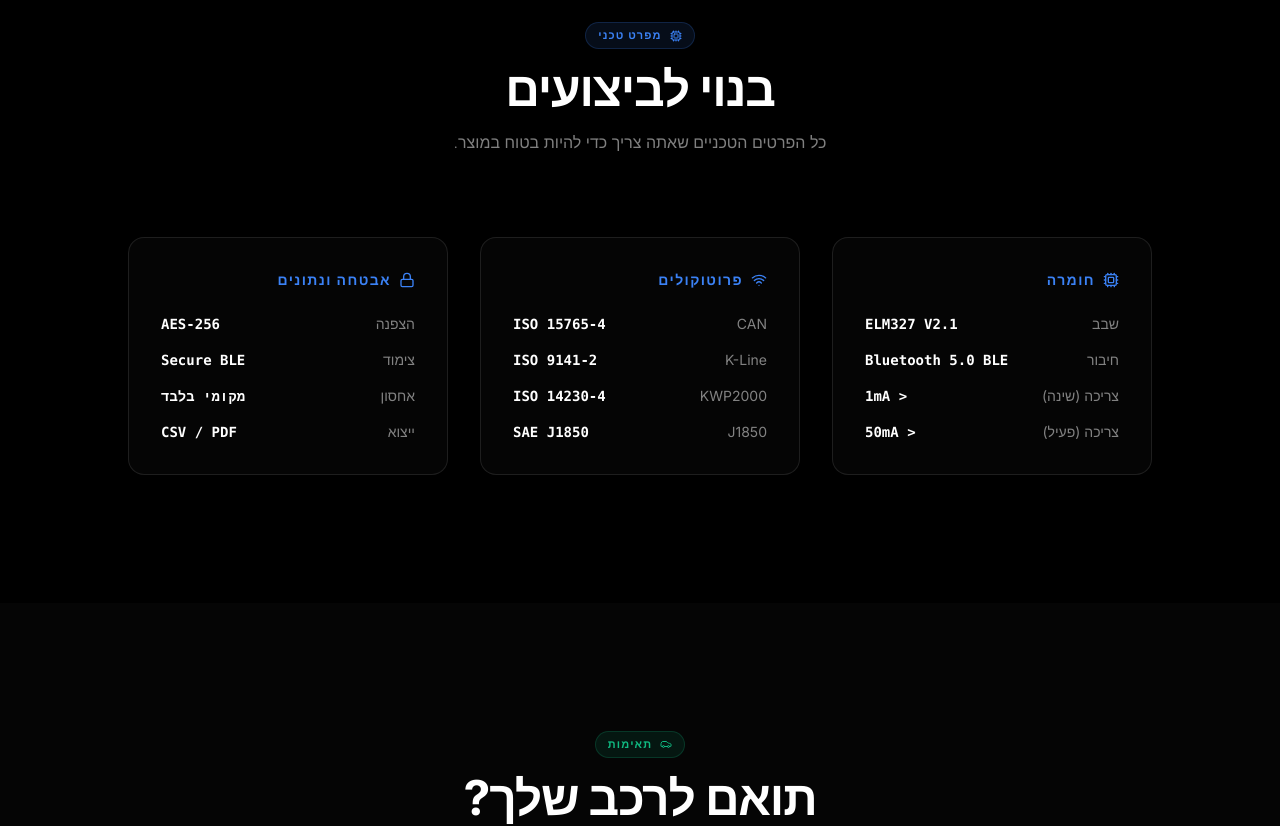
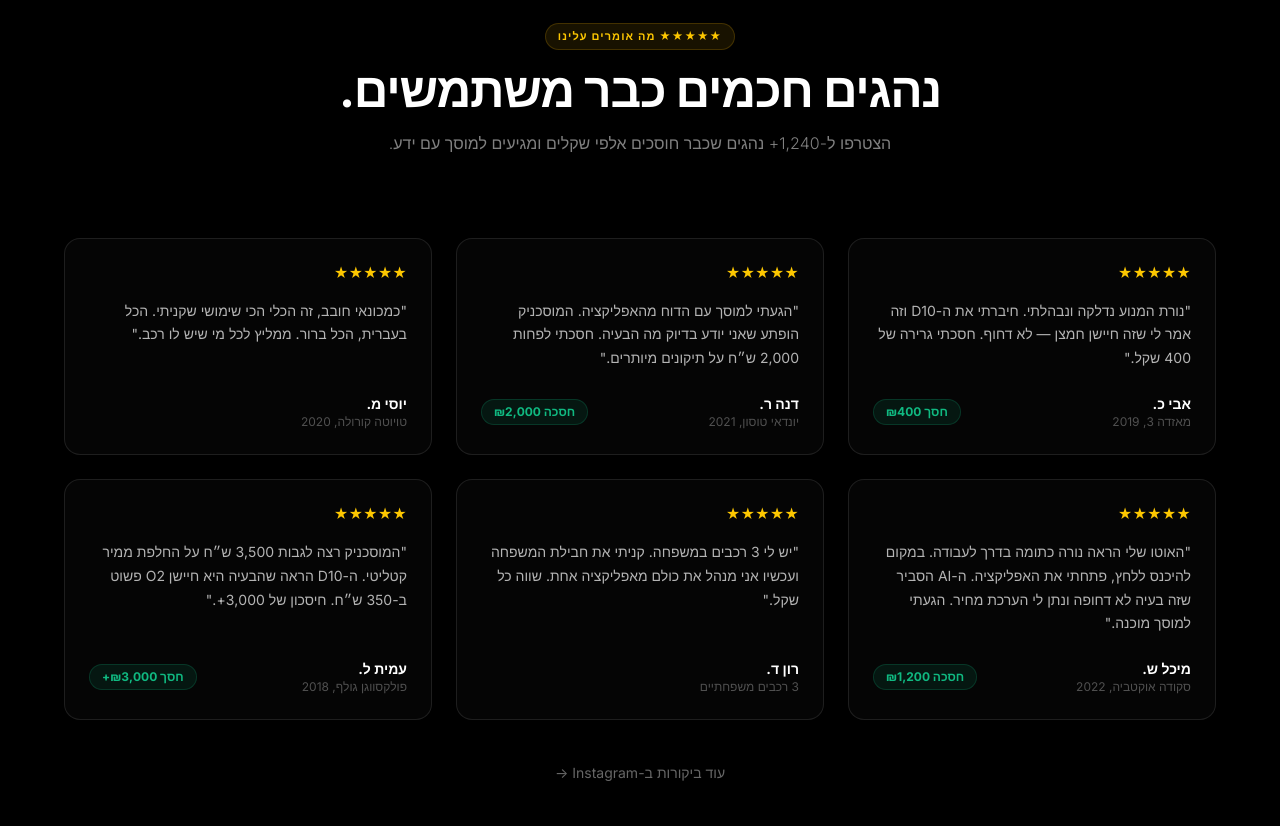
Before and after one commit to ba8080/d10, a React (Vite) app: page / in a window 1280 px wide. Shown: the part 3820-4646 px from the top of the page. Built offline with nearby package versions, Linux system fonts and the light colour scheme.

Commit message:
Add testimonials section and Instagram link

```diff
--- a/src/App.tsx
+++ b/src/App.tsx
@@ -465,6 +465,97 @@ const HowItWorks = () => {
   );
 };
 
+const Testimonials = () => {
+  const reviews = [
+    {
+      text: "נורת המנוע נדלקה ונבהלתי. חיברתי את ה-D10 וזה אמר לי שזה חיישן חמצן — לא דחוף. חסכתי גרירה של 400 שקל.",
+      name: "אבי כ.",
+      car: "מאזדה 3, 2019",
+      saved: "חסך ₪400"
+    },
+    {
+      text: "הגעתי למוסך עם הדוח מהאפליקציה. המוסכניק הופתע שאני יודע בדיוק מה הבעיה. חסכתי לפחות 2,000 ש״ח על תיקונים מיותרים.",
+      name: "דנה ר.",
+      car: "יונדאי טוסון, 2021",
+      saved: "חסכה ₪2,000"
+    },
+    {
+      text: "כמכונאי חובב, זה הכלי הכי שימושי שקניתי. הכל בעברית, הכל ברור. ממליץ לכל מי שיש לו רכב.",
+      name: "יוסי מ.",
+      car: "טויוטה קורולה, 2020",
+      saved: ""
+    },
+    {
+      text: "האוטו שלי הראה נורה כתומה בדרך לעבודה. במקום להיכנס ללחץ, פתחתי את האפליקציה. ה-AI הסביר שזה בעיה לא דחופה ונתן לי הערכת מחיר. הגעתי למוסך מוכנה.",
+      name: "מיכל ש.",
+      car: "סקודה אוקטביה, 2022",
+      saved: "חסכה ₪1,200"
+    },
+    {
+      text: "יש לי 3 רכבים במשפחה. קניתי את חבילת המשפחה ועכשיו אני מנהל את כולם מאפליקציה אחת. שווה כל שקל.",
+      name: "רון ד.",
+      car: "3 רכבים משפחתיים",
+      saved: ""
+    },
+    {
+      text: "המוסכניק רצה לגבות 3,500 ש״ח על החלפת ממיר קטליטי. ה-D10 הראה שהבעיה היא חיישן O2 פשוט ב-350 ש״ח. חיסכון של 3,000+.",
+      name: "עמית ל.",
+      car: "פולקסווגן גולף, 2018",
+      saved: "חסך ₪3,000+"
+    }
+  ];
+
+  return (
+    <section id="testimonials" className="py-16 md:py-32 bg-black" dir="rtl">
+      <div className="container mx-auto px-6">
+        <div className="text-center mb-12 md:mb-20">
+          <div className="inline-flex items-center gap-2 px-3 py-1 rounded-full bg-yellow-500/10 border border-yellow-500/20 text-yellow-400 text-[11px] font-bold uppercase tracking-widest mb-4">
+            ★★★★★ מה אומרים עלינו
+          </div>
+          <h2 className="text-3xl md:text-5xl font-bold text-white mb-4 tracking-tight">נהגים חכמים כבר משתמשים.</h2>
+          <p className="text-white/50 font-light text-base">הצטרפו ל-1,240+ נהגים שכבר חוסכים אלפי שקלים ומגיעים למוסך עם ידע.</p>
+        </div>
+        <div className="grid md:grid-cols-3 gap-6 max-w-6xl mx-auto">
+          {reviews.map((review, i) => (
+            <motion.div
+              key={i}
+              initial={{ opacity: 0, y: 20 }}
+              whileInView={{ opacity: 1, y: 0 }}
+              viewport={{ once: true }}
+              transition={{ duration: 0.6, delay: i * 0.08 }}
+              className="p-6 rounded-2xl border border-white/10 bg-white/[0.02] hover:border-white/20 transition-all flex flex-col"
+            >
+              <div className="text-yellow-400 text-sm mb-4">★★★★★</div>
+              <p className="text-white/70 text-sm leading-relaxed mb-6 flex-grow">"{review.text}"</p>
+              <div className="flex items-center justify-between">
+                <div>
+                  <div className="text-white font-bold text-sm">{review.name}</div>
+                  <div className="text-white/30 text-xs">{review.car}</div>
+                </div>
+                {review.saved && (
+                  <div className="px-3 py-1 rounded-full bg-accent/10 border border-accent/20 text-accent text-xs font-bold">
+                    {review.saved}
+                  </div>
+                )}
+              </div>
+            </motion.div>
+          ))}
+        </div>
+        <div className="text-center mt-10">
+          <a
+            href="https://www.instagram.com/d10_ai/"
+            target="_blank"
+            rel="noopener noreferrer"
+            className="inline-flex items-center gap-2 text-white/40 text-sm hover:text-white transition-colors"
+          >
+            עוד ביקורות ב-Instagram →
+          </a>
+        </div>
+      </div>
+    </section>
+  );
+};
+
 const TechnicalSpecs = () => {
   const specs = [
     { category: "חומרה", icon: <Cpu className="w-4 h-4" />, items: [
@@ -759,9 +850,15 @@ const Footer = () => {
             >
               {copied ? <Check size={18} /> : <Mail size={18} />}
             </a>
-            <div className="w-10 h-10 rounded-full border border-white/10 flex items-center justify-center hover:bg-white hover:text-black transition-all duration-300 cursor-pointer">
-              <Globe size={18} />
-            </div>
+            <a
+              href="https://www.instagram.com/d10_ai/"
+              target="_blank"
+              rel="noopener noreferrer"
+              aria-label="Instagram"
+              className="w-10 h-10 rounded-full border border-white/10 flex items-center justify-center hover:bg-white hover:text-black transition-all duration-300 cursor-pointer"
+            >
+              <svg width="18" height="18" viewBox="0 0 24 24" fill="none" stroke="currentColor" strokeWidth="2" strokeLinecap="round" strokeLinejoin="round"><rect x="2" y="2" width="20" height="20" rx="5" ry="5"/><path d="M16 11.37A4 4 0 1 1 12.63 8 4 4 0 0 1 16 11.37z"/><line x1="17.5" y1="6.5" x2="17.51" y2="6.5"/></svg>
+            </a>
           </div>
         </div>
 
@@ -1247,6 +1344,7 @@ export default function App() {
             <CompareSection />
             <FeatureSection />
             <HowItWorks />
+            <Testimonials />
             <TechnicalSpecs />
             <CompatibilityChecker />
             <FullScreenImage />
```
